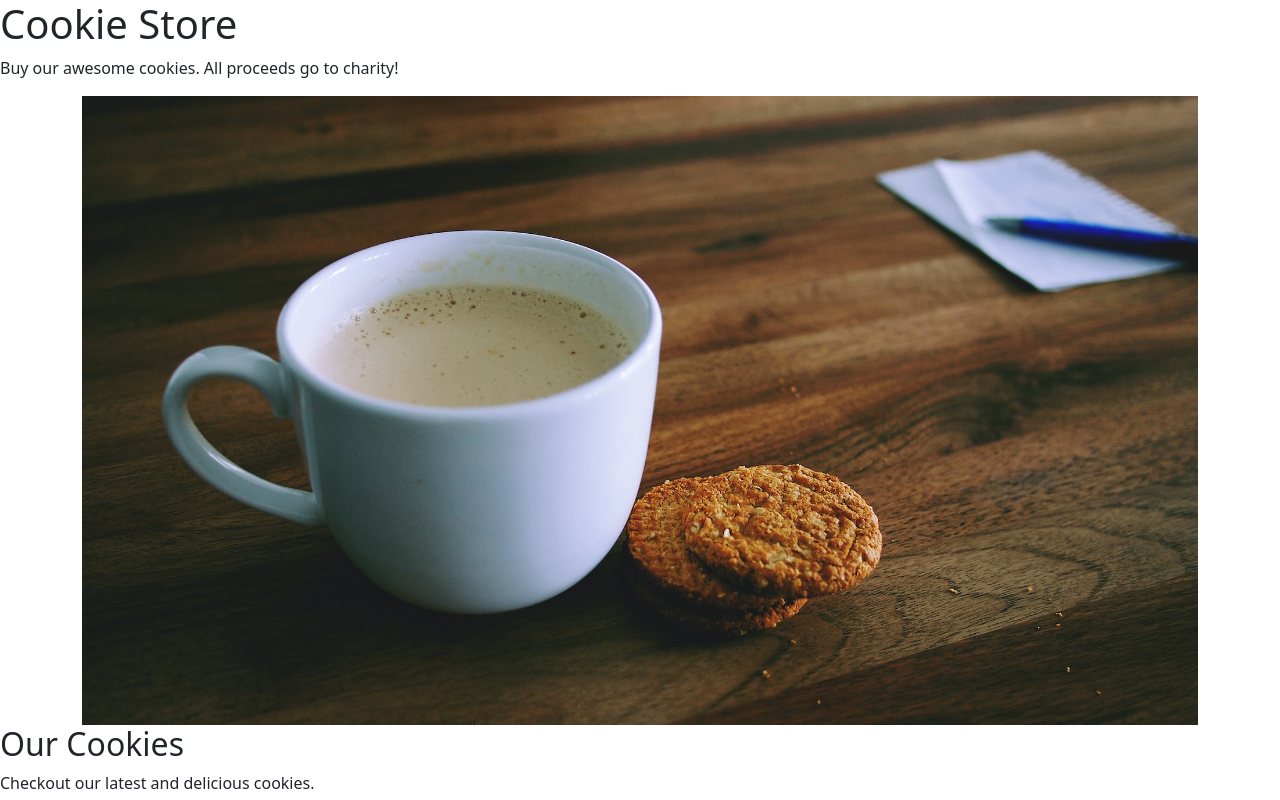
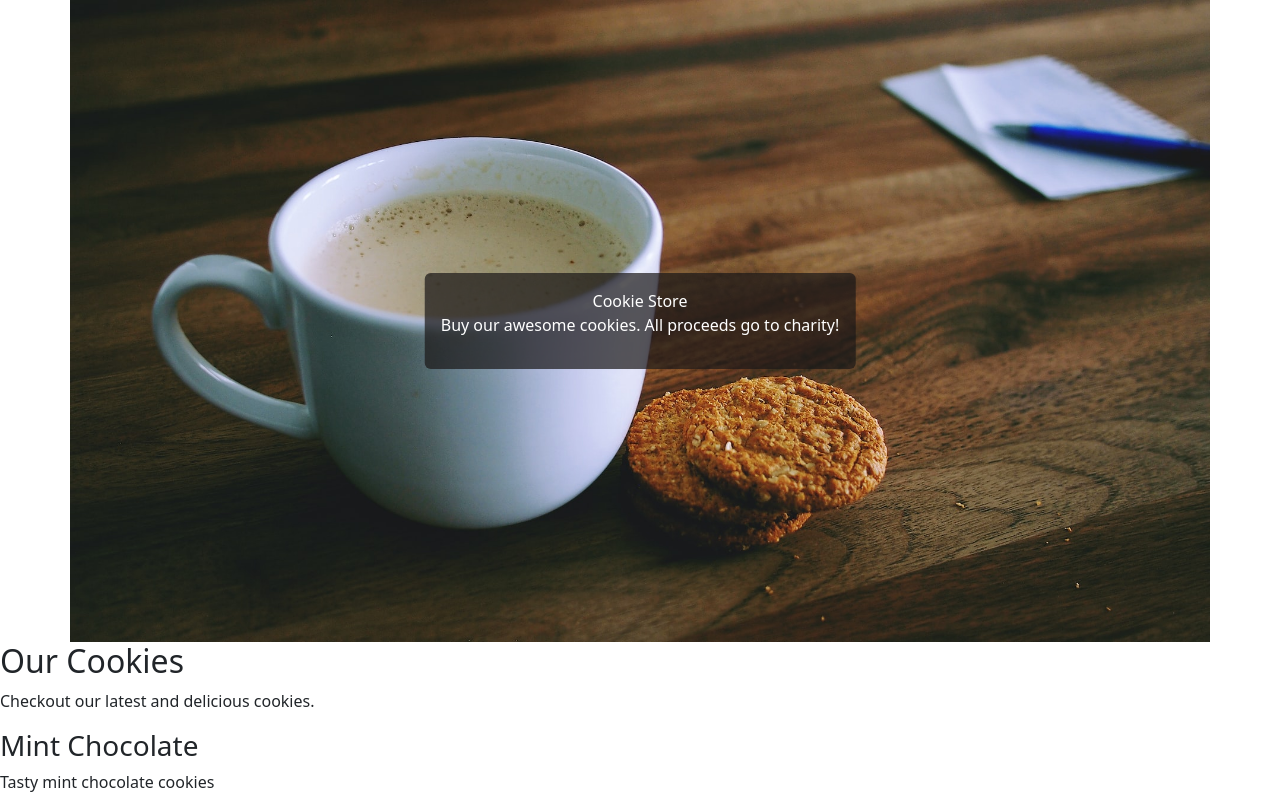
Before and after one commit to CUNYTechPrep/lab-bootstrap-5.2, a plain HTML site: page index.html in a window 1280 px wide. Shown: the top 800 px of the page. Drawn offline with nearby package versions, Linux system fonts and the light colour scheme.

Commit message:
First Row complete

```diff
--- a/css/styles.css
+++ b/css/styles.css
@@ -1,10 +1,8 @@
 /* Add custom css styles here */
 *{
-    margin: 0;
-    padding: 0;
     overflow-x: hidden;
 }
 
-.img-view{
-    height: 40%;
+.text-box{
+    font-size: 18px;
 }
--- a/index.html
+++ b/index.html
@@ -10,19 +10,19 @@
 </head>
 
 <body>
-  <header>
-    <h1>Cookie Store</h1>
-    <p>Buy our awesome cookies. All proceeds go to charity!</p>
-  </header>
-
   <main>
-  <div class="container text-center">
-    <div class="row">
-      <div class="col-sm-12">
-        <img src="./images/coffee-biscuits.jpg" class="img-fluid img-view" alt="coffee-biscuits"/>
+    <div class="container text-center p-0 position-relative">
+      <div class="row">
+        <div class="col-sm-12 col-md-12 col-lg-12">
+          <img src="./images/coffee-biscuits.jpg" class="img-fluid custom-img" alt="coffee-biscuits" />
+          <div class="position-absolute top-50 start-50 translate-middle text-white text-center rounded " style="background-color: rgb(26, 23, 23, .7); padding: 16px;">
+            <p fs-12 fs-md-20 fs-lg-30>Cookie Store<br />Buy our awesome cookies. All proceeds go to charity!</p>
+          </div>
+        </div>
       </div>
     </div>
-  </div>
+
+
     <h2>Our Cookies</h2>
     <p>Checkout our latest and delicious cookies.</p>
 
```
